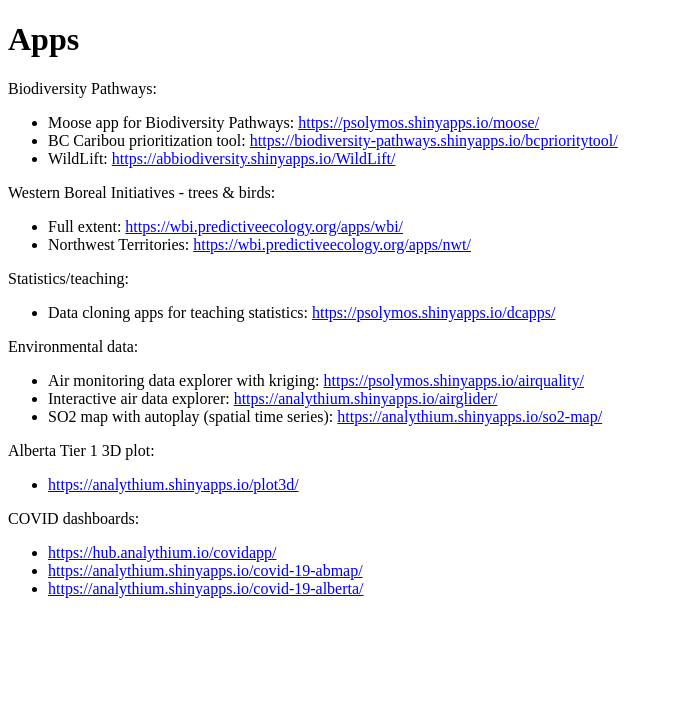
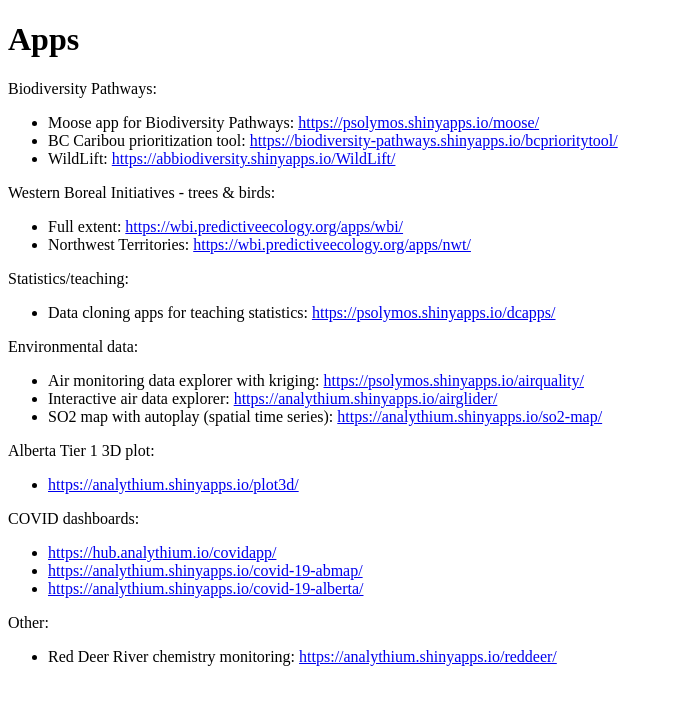
Before and after one commit to analythium/apps, a Jekyll site: the page built from index.md, in a window 1280 px wide. Shown: the top 705 px of the page, without its empty margins (0-673 px from the left). Built offline with Jekyll 4.4.1, drawn with Linux system fonts in a browser that asks for light colours; our own code applies the rules of GitHub Pages for plain Markdown files; comment, search, counter and statistics services are not loaded.

Commit message:
Add rd app
Signed-off-by: Peter Solymos <psolymos@gmail.com>

```diff
--- a/index.md
+++ b/index.md
@@ -35,3 +35,7 @@ COVID dashboards:
 - <https://hub.analythium.io/covidapp/>
 - <https://analythium.shinyapps.io/covid-19-abmap/>
 - <https://analythium.shinyapps.io/covid-19-alberta/>
+
+Other:
+
+- Red Deer River chemistry monitoring: <https://analythium.shinyapps.io/reddeer/>
```
Also changed, not shown: plot3d copy.md (added, +5 -0 lines).
